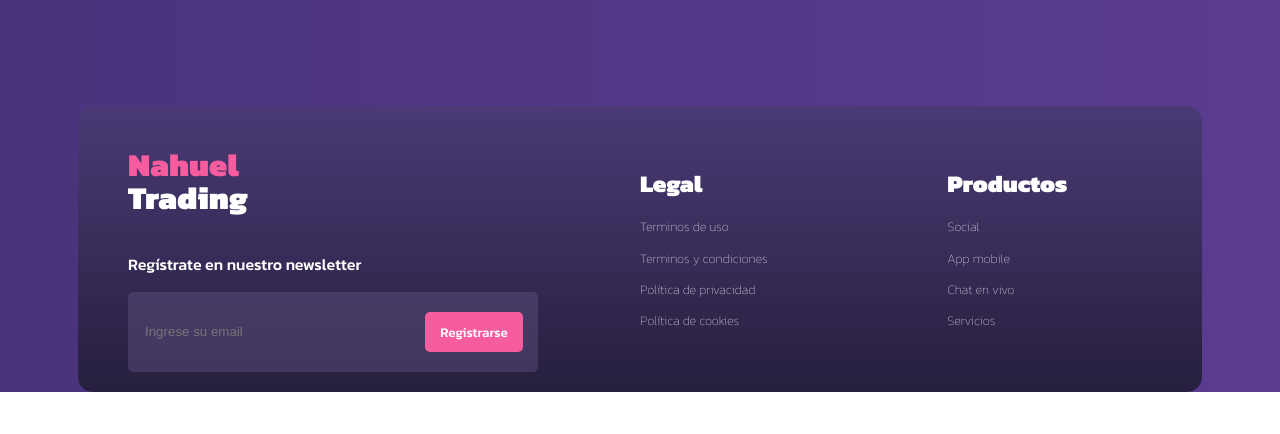
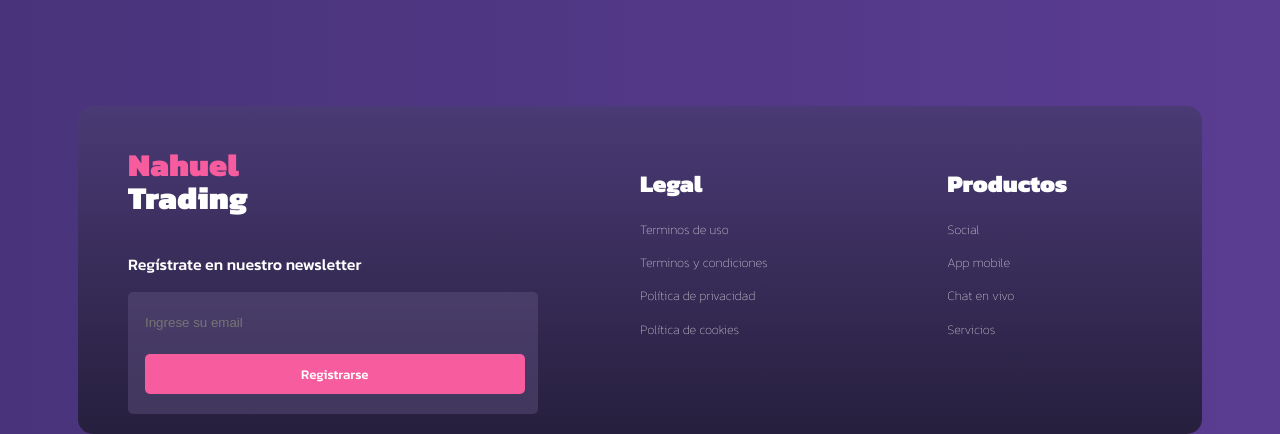
Before and after one commit to nahuelguirao/trading_nahuel, a plain HTML site: page index.html in a window 1280 px wide. Shown: the part 3914-4348 px from the top of the page. Before the commit the page ends 4306 px from the top, so only its background shows below. Drawn offline with Linux system fonts and the light colour scheme.

Commit message:
Correciones en el footer (ya finalizado)

```diff
--- a/styles/10-footer.css
+++ b/styles/10-footer.css
@@ -27,6 +27,17 @@ form div{
 .footer-grid-element input{
     border: none;
     background-color: #5f538100;
+    width: 70%;
+}
+
+.footer-grid-element button{
+    font-family: 'Kanit' , 'sans-seriff';
+    color: white;
+    background-color: #F75C9E;
+    border: none;
+    padding: 10px 15px;
+    border-radius: 5px;
+    width: 25%;
 }
 
 .footer-grid-element button:hover{
@@ -45,14 +56,6 @@ form div{
     gap: 5%;
 }
 
-.footer-grid-element button{
-    font-family: 'Kanit' , 'sans-seriff';
-    color: white;
-    background-color: #F75C9E;
-    border: none;
-    padding: 10px 15px;
-    border-radius: 5px;
-}
 
 .footer-grid-element a{
     text-decoration: none;
@@ -65,6 +68,22 @@ form div{
     text-decoration: underline;
 }
 
+@media (max-width: 1361px){
+    form div{
+        flex-direction: column;
+        align-items: center;
+    }
+
+    .footer-grid-element button{
+        width: 100%;
+        margin-top: 20px;
+    }
+
+    .footer-grid-element input{
+        width: 100%;
+        height: 20px;
+    }
+}
 
 @media (max-width: 812px){
     .footer-grid{
```
Also changed, not shown: index.html (+1 -0 lines).
